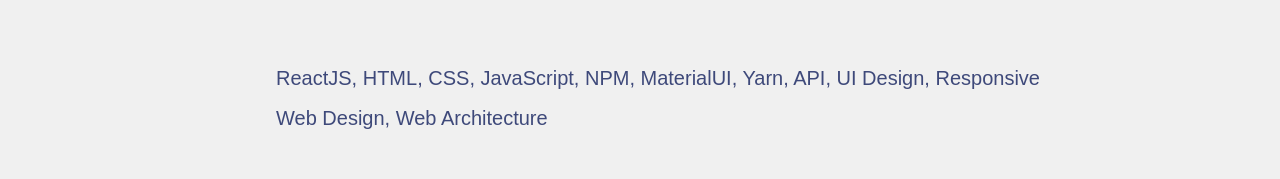
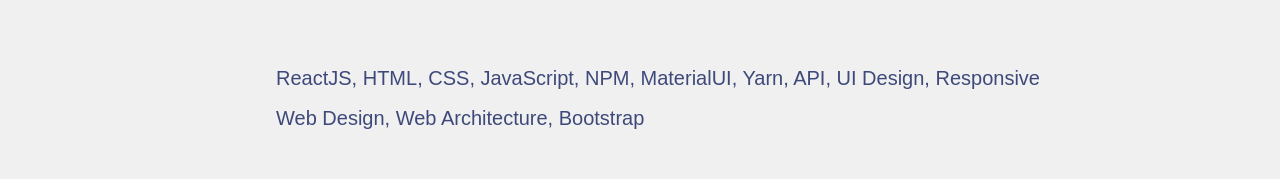
Before and after one commit to Dgibson89/reactportfolio, a React (Create React App) app: page / in a window 1280 px wide. Shown: the part 1104-1283 px from the top of the page. Built offline with nearby package versions, Linux system fonts and the light colour scheme.

Commit message:
Quick addition Added bootstrap to my list of frontend skills

```diff
--- a/src/pages/Home.js
+++ b/src/pages/Home.js
@@ -40,7 +40,7 @@
             <h2>Front-End</h2>
             <span>
               ReactJS, HTML, CSS, JavaScript, NPM, MaterialUI, Yarn, API, UI
-              Design, Responsive Web Design, Web Architecture
+              Design, Responsive Web Design, Web Architecture, Bootstrap
             </span>
           </li>
           <li className="item">
```
